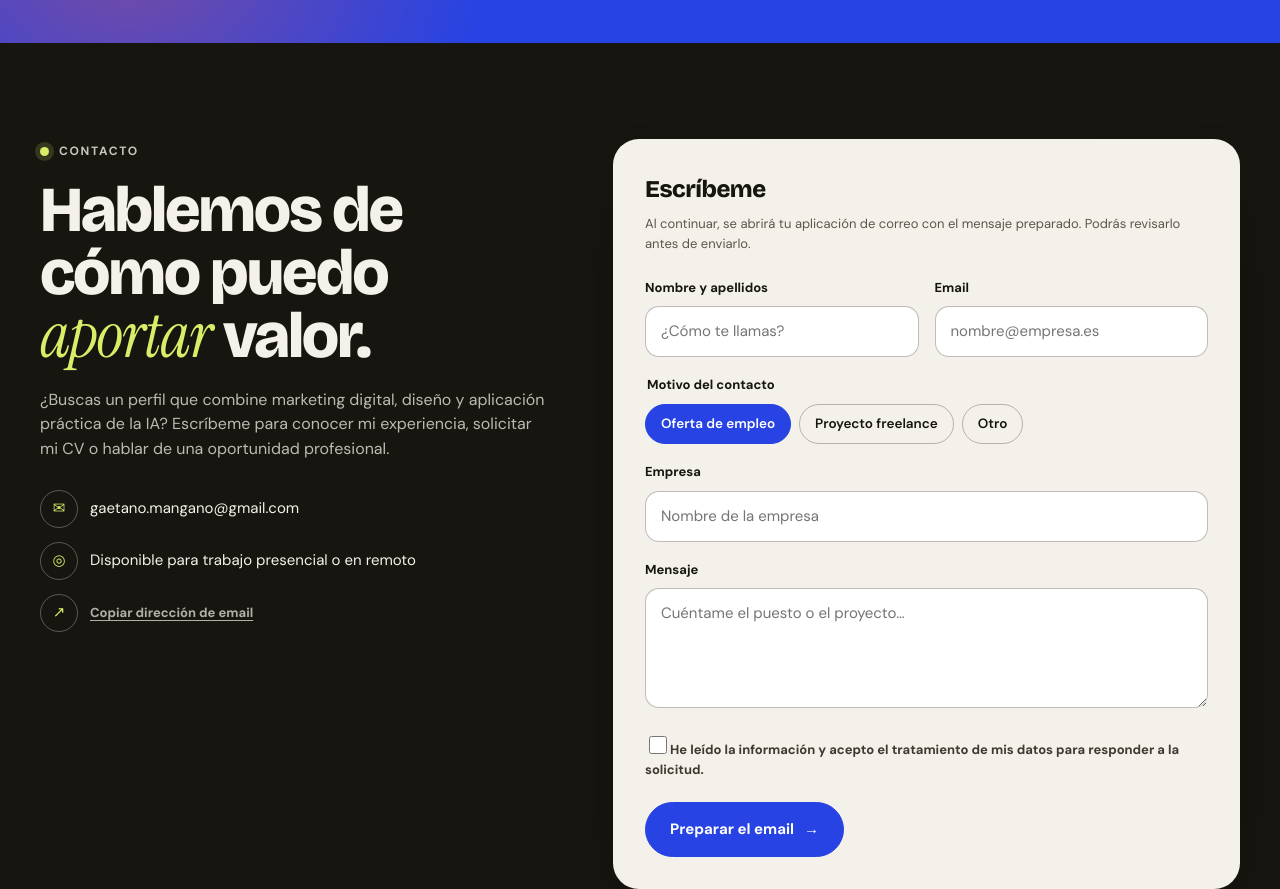
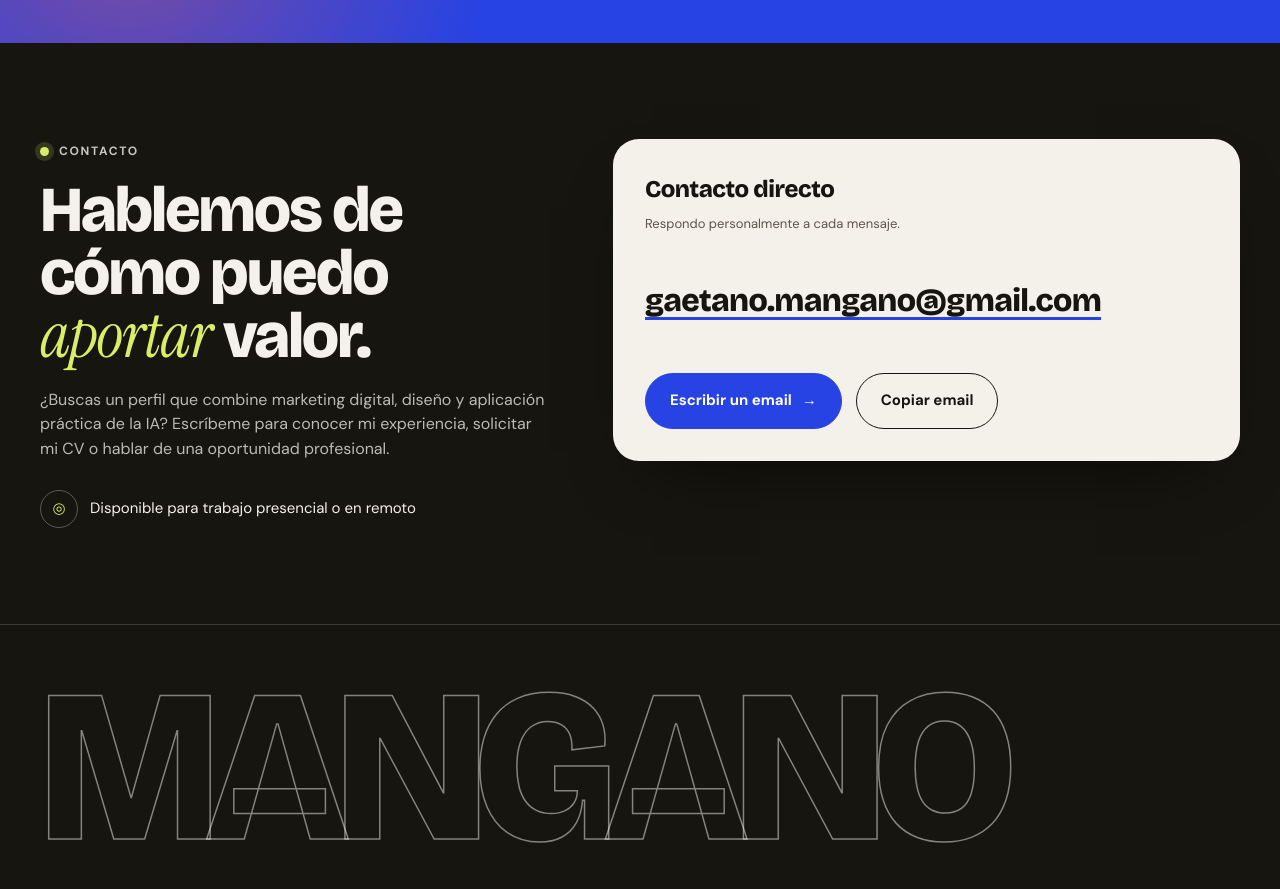
Before and after one commit to uzutano/PortfolioPage, a plain HTML site: page es/index.html in a window 1280 px wide. Shown: the part 7200-8089 px from the top of the page. Drawn offline with Linux system fonts and the light colour scheme.

Commit message:
ES: modulo sostituito da contatto diretto via email

```diff
--- a/es/index.html
+++ b/es/index.html
@@ -363,6 +363,8 @@ dialog::backdrop{background:rgba(22,21,15,.6);backdrop-filter:blur(6px)}
 .metric span{font-size:13px}
 #modal-link[hidden]{display:none}
 #modal-next{margin-left:auto}
+.contact-card{display:flex;flex-direction:column;justify-content:center}
+.contact-big{display:block;margin:18px 0 26px;font-family:var(--display);font-weight:800;font-size:clamp(22px,2.6vw,32px);letter-spacing:-.02em;color:var(--ink);word-break:break-all;text-decoration:underline;text-decoration-color:var(--cobalt);text-underline-offset:6px}
 .manifesto-lead{max-width:62ch;font-size:clamp(17px,1.6vw,21px);line-height:1.5;color:rgba(255,255,255,.88);margin:-6px 0 40px}
 .hero-frame .hero-bg{transform-origin:50% 100%;transform:scale(1.04) translate3d(var(--bx,0px),0,0);transition:transform .45s var(--ease)}
 .hero-portrait{position:absolute;left:50%;bottom:0;width:66%;height:auto;z-index:2;pointer-events:none;transform:translateX(-50%);translate:var(--mx,0px) var(--py,0px);transition:translate .35s var(--ease);filter:drop-shadow(0 28px 28px rgba(22,21,15,.35))}
@@ -712,37 +714,16 @@ dialog::backdrop{background:rgba(22,21,15,.6);backdrop-filter:blur(6px)}
         <h2 class="h2" id="contact-title">Hablemos de cómo puedo <span class="serif">aportar</span> valor.</h2>
         <p>¿Buscas un perfil que combine marketing digital, diseño y aplicación práctica de la IA? Escríbeme para conocer mi experiencia, solicitar mi CV o hablar de una oportunidad profesional.</p>
         <div class="contact-lines">
-          <div class="contact-line"><span class="ico">✉</span><a href="mailto:gaetano.mangano@gmail.com">gaetano.mangano@gmail.com</a></div>
           <div class="contact-line"><span class="ico">◎</span><span>Disponible para trabajo presencial o en remoto</span></div>
-          <div class="contact-line"><span class="ico">↗</span><button class="copy-email" id="copy-email" type="button">Copiar dirección de email</button></div>
         </div>
       </div>
-      <div class="form-card reveal" style="--d:.08s">
-        <form id="brief-form" novalidate>
-          <h3>Escríbeme</h3>
-          <p class="form-note">Al continuar, se abrirá tu aplicación de correo con el mensaje preparado. Podrás revisarlo antes de enviarlo.</p>
-          <div class="field-row">
-            <div class="field"><label for="name">Nombre y apellidos</label><input id="name" name="name" autocomplete="name" required placeholder="¿Cómo te llamas?"><span class="field-error" id="err-name">Escribe tu nombre.</span></div>
-            <div class="field"><label for="email">Email</label><input id="email" name="email" type="email" autocomplete="email" required placeholder="nombre@empresa.es"><span class="field-error" id="err-email">Escribe un email válido.</span></div>
-          </div>
-          <fieldset class="field"><legend>Motivo del contacto</legend>
-            <div class="radio-chips">
-              <input type="radio" name="type" id="type-sito" value="Oferta de empleo" checked><label for="type-sito">Oferta de empleo</label>
-              <input type="radio" name="type" id="type-ia" value="Proyecto freelance"><label for="type-ia">Proyecto freelance</label>
-                            <input type="radio" name="type" id="type-altro" value="Otro"><label for="type-altro">Otro</label>
-            </div>
-          </fieldset>
-          <div class="field"><label for="budget">Empresa</label><input id="budget" name="budget" autocomplete="organization" placeholder="Nombre de la empresa"></div>
-          <div class="field"><label for="message">Mensaje</label><textarea id="message" name="message" required placeholder="Cuéntame el puesto o el proyecto…"></textarea><span class="field-error" id="err-message">Escribe un mensaje (mínimo 20 caracteres).</span></div>
-          <div class="field"><label class="check"><input type="checkbox" id="privacy" required><span>He leído la información y acepto el tratamiento de mis datos para responder a la solicitud.</span></label><span class="field-error" id="err-privacy">Necesitamos tu consentimiento para continuar.</span></div>
-          <div class="form-actions"><button class="btn btn--accent" type="submit">Preparar el email <span class="arrow">→</span></button><span class="form-status" id="form-status" role="status"></span></div>
-        </form>
-        <div class="success-panel" id="success-panel" tabindex="-1">
-          <div class="badge">✓</div>
-          <h3>Mensaje listo.</h3>
-          <p>El texto está listo. Ábrelo en tu programa de correo o cópialo y pégalo donde prefieras. No se ha enviado ningún mensaje automáticamente.</p>
-          <div class="brief-box" id="brief-box" tabindex="0" role="region" aria-label="Mensaje generado"></div>
-          <div class="form-actions"><a class="btn btn--accent" id="mailto-link" href="#">Abrir en el correo <span class="arrow">→</span></a><button class="btn btn--ghost" id="copy-brief" type="button">Copiar mensaje</button><button class="btn btn--ghost btn--sm" id="edit-brief" type="button">Editar</button></div>
+      <div class="form-card contact-card reveal" style="--d:.08s">
+        <h3>Contacto directo</h3>
+        <p class="form-note">Respondo personalmente a cada mensaje.</p>
+        <a class="contact-big" href="mailto:gaetano.mangano@gmail.com?subject=Contacto%20desde%20el%20portfolio">gaetano.mangano@gmail.com</a>
+        <div class="form-actions">
+          <a class="btn btn--accent" href="mailto:gaetano.mangano@gmail.com?subject=Contacto%20desde%20el%20portfolio">Escribir un email <span class="arrow">→</span></a>
+          <button class="btn btn--ghost" id="copy-email-2" type="button">Copiar email</button>
         </div>
       </div>
     </div>
@@ -888,35 +869,8 @@ dialog::backdrop{background:rgba(22,21,15,.6);backdrop-filter:blur(6px)}
   const toast=$('#toast');let toastTimer;
   function showToast(msg){toast.textContent=msg;toast.classList.add('show');clearTimeout(toastTimer);toastTimer=setTimeout(()=>toast.classList.remove('show'),2400);}
   async function copyText(text,msg){try{await navigator.clipboard.writeText(text);showToast(msg);}catch(e){const ta=document.createElement('textarea');ta.value=text;ta.style.position='fixed';ta.style.opacity='0';document.body.appendChild(ta);ta.select();try{document.execCommand('copy');showToast(msg);}catch(_){showToast('No se ha podido copiar');}ta.remove();}}
-  $('#copy-email').addEventListener('click',()=>copyText('gaetano.mangano@gmail.com','Email copiado'));
 
-  // Form
-  const form=$('#brief-form'),success=$('#success-panel'),briefBox=$('#brief-box'),mailto=$('#mailto-link'),status=$('#form-status');
-  const DRAFT_KEY='gm-contact-es';
-  function saveDraft(){const data={name:$('#name').value,email:$('#email').value,type:form.querySelector('input[name="type"]:checked')?.value||'',budget:$('#budget').value,message:$('#message').value};try{localStorage.setItem(DRAFT_KEY,JSON.stringify(data));}catch(e){}}
-  function loadDraft(){try{const raw=localStorage.getItem(DRAFT_KEY);if(!raw)return;const d=JSON.parse(raw);$('#name').value=d.name||'';$('#email').value=d.email||'';$('#budget').value=d.budget||'';$('#message').value=d.message||'';const radio=Array.from(form.querySelectorAll('input[name="type"]')).find(r=>r.value===d.type);if(radio)radio.checked=true;}catch(e){}}
-  loadDraft();form.addEventListener('input',saveDraft);form.addEventListener('change',saveDraft);
-  function setError(id,show){const input=$('#'+id),err=$('#err-'+id);if(input)input.setAttribute('aria-invalid',String(show));if(err)err.classList.toggle('show',show);return !show;}
-  function validate(){
-    const nameOk=setError('name',$('#name').value.trim().length<2);
-    const emailOk=setError('email',!/^[^\s@]+@[^\s@]+\.[^\s@]+$/.test($('#email').value.trim()));
-    const msgOk=setError('message',$('#message').value.trim().length<20);
-    const privOk=setError('privacy',!$('#privacy').checked);
-    return nameOk&&emailOk&&msgOk&&privOk;
-  }
-  ['name','email','message','privacy'].forEach(id=>{$('#'+id).addEventListener('input',()=>{if($('#'+id).getAttribute('aria-invalid')==='true')validate();});});
-  form.addEventListener('submit',e=>{
-    e.preventDefault();status.textContent='';
-    if(!validate()){const first=form.querySelector('[aria-invalid="true"]');if(first)first.focus();showToast('Revisa los campos marcados');return;}
-    const type=form.querySelector('input[name="type"]:checked')?.value||'Otro';
-    const brief=`Hola Gaetano,\n\nsoy ${$('#name').value.trim()} (${$('#email').value.trim()}).\nMotivo: ${type}\nEmpresa: ${$('#budget').value}\n\n${$('#message').value.trim()}\n\n¡Un saludo!`;
-    briefBox.textContent=brief;
-    mailto.href='mailto:gaetano.mangano@gmail.com?subject='+encodeURIComponent(type+' · Portfolio Gaetano Mangano')+'&body='+encodeURIComponent(brief);
-    form.style.display='none';success.classList.add('show');success.focus();
-    try{localStorage.removeItem(DRAFT_KEY);}catch(e){}
-  });
-  $('#copy-brief').addEventListener('click',()=>copyText(briefBox.textContent,'Mensaje copiado'));
-  $('#edit-brief').addEventListener('click',()=>{success.classList.remove('show');form.style.display='';$('#name').focus();});
+  $('#copy-email-2').addEventListener('click',()=>copyText('gaetano.mangano@gmail.com','Email copiado'));
 
   // Dialog focus return
   let lastFocused=null;
```
